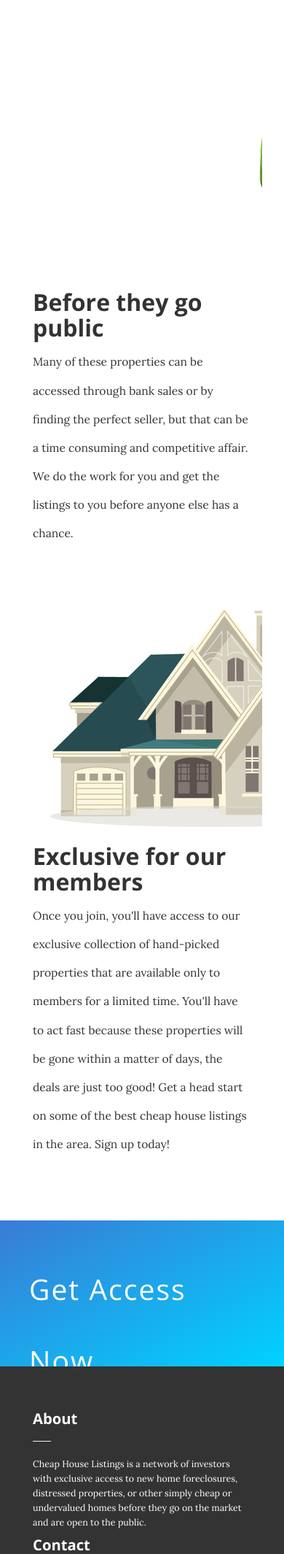
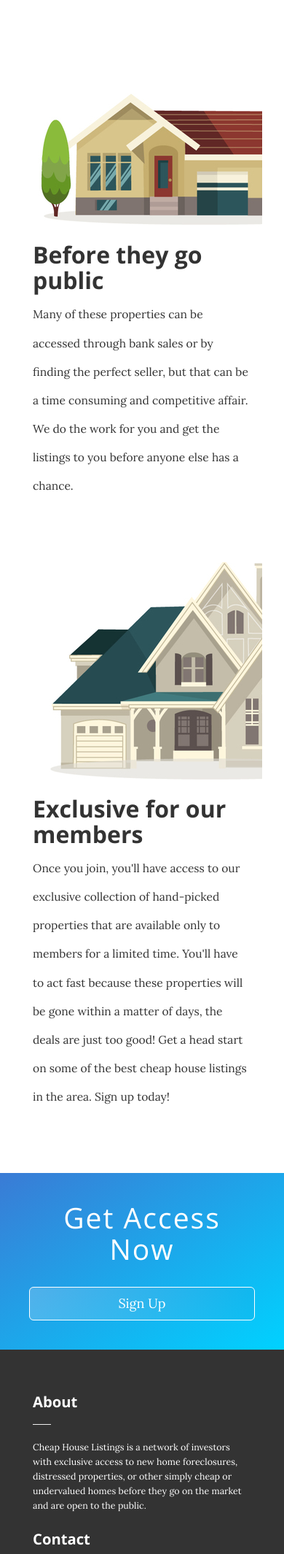
Before and after one commit to paulturnerblatchley/cheaphouselistings, a PHP site: page / in a window 390 px wide. Shown: the part 1699-3828 px from the top of the page at 73% size. Run offline with PHP 8.4, Linux system fonts and the light colour scheme.

Commit message:
Minor homepage style fixes for responsive

```diff
--- a/css/custom.css
+++ b/css/custom.css
@@ -87,10 +87,6 @@ ul.simple-post-list {
 	margin-right: -15px;
 }
 
-.btn {
-	transition: background-color .3s ease-in-out;
-}
-
 /*
  * NAVBAR
  ****/
@@ -161,6 +157,11 @@ ul.simple-post-list {
  	position: relative;
  	z-index: 3;
  }
+
+ .home-container .btn {
+ 	transition: background-color .3s ease-in-out;
+ }
+
 
  .bg {
  	background: linear-gradient(to top left, #00d2ff, #3a7bd5);
@@ -244,16 +245,17 @@ ul.simple-post-list {
  .nice-house-top, .nice-house-middle, .nice-house-bottom {
 	 background-image: url('../images/smaller-nice-houses.jpg');
 	 background-repeat: no-repeat;
+	 max-width: 480px;
  }
 
  .nice-house-top {
-	 background-position: -530px -560px;
-	 height: 300px;
+	 background-position: -530px -565px;
+	 height: 310px;
 	 margin-top: 25px;
  }
  .nice-house-middle {
 	 background-position: -50px -255px;
-	 height: 300px;
+	 height: 225px;
  }
  .nice-house-bottom {
      background-position: -50px -575px;
@@ -265,15 +267,11 @@ ul.simple-post-list {
 	 margin-left: -30px;
 	 margin-right: -30px;
 	 padding: 25px;
-	 height: 200px;
+	 min-height: 200px;
 	 color: #fff;
  }
 
- .final-cta h1 {
-	 line-height: 2.5;
- }
-
- .final-cta .btn-secondary {
+.final-cta h1, .final-cta .btn-secondary {
 	 margin-top: 50px;
  }
 
@@ -398,6 +396,10 @@ ul.simple-post-list {
 	 margin-left: 0;
  }
 
+ .footer-top>div {
+	 margin-bottom: 25px;
+ }
+
  .footer-bottom {
 	 height: 50px;
  }
@@ -413,6 +415,12 @@ ul.simple-post-list {
 	 	width: 100%;
 	 	padding-top: 0;
 	 }
+}
+
+@media (max-width: 992px) {
+	.nice-house-middle {
+		float: none!important;
+	}
 }
 
 @media (max-width: 960px) {
@@ -462,7 +470,11 @@ ul.simple-post-list {
 	.filter-box {
  	padding: 0;
  }
-
+ .final-cta h1, .final-cta .btn-secondary {
+		margin: 15px auto;
+		text-align: center;
+		width: 100%;
+	}
 }
 
 @media (max-width: 675px) {
--- a/partials/home.html
+++ b/partials/home.html
@@ -47,28 +47,28 @@
 			</div>
 			<div class="row col-sm-12">
 				<div class="row home-info-section">
-					<div class="col-sm-6 nice-house-top">
+					<div class="col-md-6 nice-house-top">
 
 					</div>
-					<div class="col-sm-6">
+					<div class="col-md-6">
 						<h3>Discounted Wholesale Properties</h3>
 						<p class="home-info">Repossessed houses and foreclosures, properties in need of major repairs, owners under financial hardship. Whatever the reason, it means cheap house listings for you. We're talking about 25&ndash;75% off of the original price of these homes. The perfect selection of properties for you to yield a high Return On Investment. </p>
 					</div>
 				</div>
 				<div class="row home-info-section">
-					<div class="col-sm-6 pull-right nice-house-middle">
+					<div class="col-md-6 pull-right nice-house-middle">
 
 					</div>
-					<div class="col-sm-6 pull-left">
+					<div class="col-md-6 pull-left">
 						<h3>Before they go public</h3>
 						<p class="home-info">Many of these properties can be accessed through bank sales or by finding the perfect seller, but that can be a time consuming and competitive affair. We do the work for you and get the listings to you before anyone else has a chance.</p>
 					</div>
 				</div>
 				<div class="row home-info-section">
-					<div class="col-sm-6 nice-house-bottom">
+					<div class="col-md-6 nice-house-bottom">
 
 					</div>
-					<div class="col-sm-6">
+					<div class="col-md-6">
 						<h3>Exclusive for our members</h3>
 						<p class="home-info">Once you join, you'll have access to  our exclusive collection of hand-picked properties that are available only to members for a limited time. You'll have to act fast because these properties will be gone within a matter of days, the deals are just too good! Get a head start on some of the best cheap house listings in the area. Sign up today!</p>
 					</div>
```
